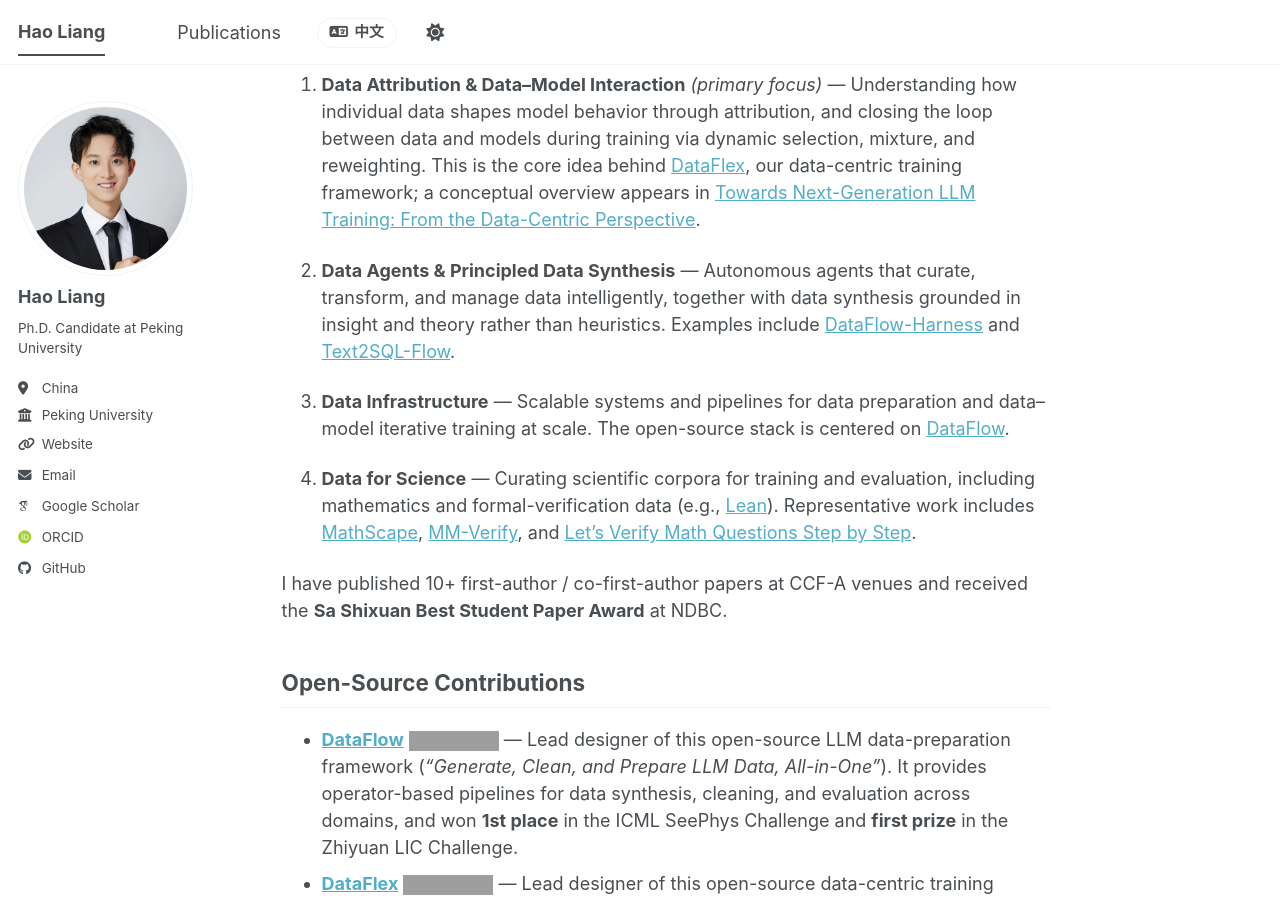
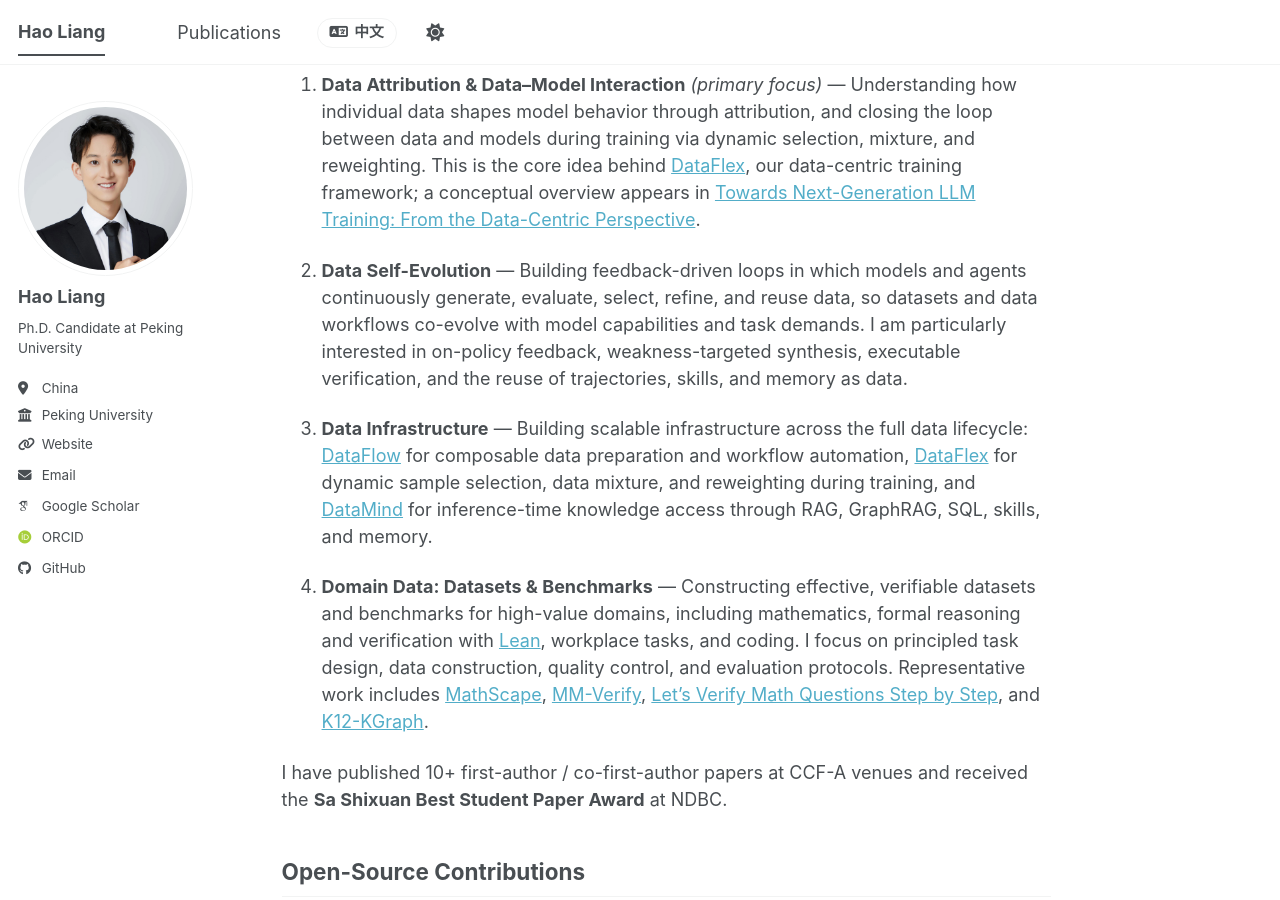
Before and after one commit to haolpku/haolpku.github.io, a Jekyll site: the page built from _pages/about.md, in a window 1280 px wide and 900 px high, scrolled down 1960 px. Built offline with Jekyll 4.4.1, drawn with Linux system fonts in a browser that asks for light colours; some web fonts are replaced; a script bundle is joined from its source files by our own code; library files that are not in the unit come from our copies; grey boxes are pictures that could not be loaded.

Commit message:
Refine homepage research directions

```diff
--- a/_pages/about.md
+++ b/_pages/about.md
@@ -55,11 +55,11 @@
 
 1. **Data Attribution & Data–Model Interaction** *(primary focus)* — Understanding how individual data shapes model behavior through attribution, and closing the loop between data and models during training via dynamic selection, mixture, and reweighting. This is the core idea behind [DataFlex](https://github.com/OpenDCAI/DataFlex), our data-centric training framework; a conceptual overview appears in [Towards Next-Generation LLM Training: From the Data-Centric Perspective](https://arxiv.org/abs/2603.14712).
 
-2. **Data Agents & Principled Data Synthesis** — Autonomous agents that curate, transform, and manage data intelligently, together with data synthesis grounded in insight and theory rather than heuristics. Examples include [DataFlow-Harness](https://github.com/OpenDCAI/DataFlow-WebUI) and [Text2SQL-Flow](https://arxiv.org/abs/2511.10192).
+2. **Data Self-Evolution** — Building feedback-driven loops in which models and agents continuously generate, evaluate, select, refine, and reuse data, so datasets and data workflows co-evolve with model capabilities and task demands. I am particularly interested in on-policy feedback, weakness-targeted synthesis, executable verification, and the reuse of trajectories, skills, and memory as data.
 
-3. **Data Infrastructure** — Scalable systems and pipelines for data preparation and data–model iterative training at scale. The open-source stack is centered on [DataFlow](https://github.com/OpenDCAI/DataFlow).
+3. **Data Infrastructure** — Building scalable infrastructure across the full data lifecycle: [DataFlow](https://github.com/OpenDCAI/DataFlow) for composable data preparation and workflow automation, [DataFlex](https://github.com/OpenDCAI/DataFlex) for dynamic sample selection, data mixture, and reweighting during training, and [DataMind](https://github.com/haolpku/DataMind) for inference-time knowledge access through RAG, GraphRAG, SQL, skills, and memory.
 
-4. **Data for Science** — Curating scientific corpora for training and evaluation, including mathematics and formal-verification data (e.g., [Lean](https://lean-lang.org/)). Representative work includes [MathScape](https://dl.acm.org/doi/abs/10.1145/3746027.3758240), [MM-Verify](https://aclanthology.org/2025.acl-long.689/), and [Let's Verify Math Questions Step by Step](https://arxiv.org/abs/2505.13903).
+4. **Domain Data: Datasets & Benchmarks** — Constructing effective, verifiable datasets and benchmarks for high-value domains, including mathematics, formal reasoning and verification with [Lean](https://lean-lang.org/), workplace tasks, and coding. I focus on principled task design, data construction, quality control, and evaluation protocols. Representative work includes [MathScape](https://dl.acm.org/doi/abs/10.1145/3746027.3758240), [MM-Verify](https://aclanthology.org/2025.acl-long.689/), [Let's Verify Math Questions Step by Step](https://arxiv.org/abs/2505.13903), and [K12-KGraph](https://huggingface.co/papers/2605.09635).
 
 I have published 10+ first-author / co-first-author papers at CCF-A venues and received the **Sa Shixuan Best Student Paper Award** at NDBC.
 
```
Also changed, not shown: _pages/about-zh.md (+3 -3 lines).
